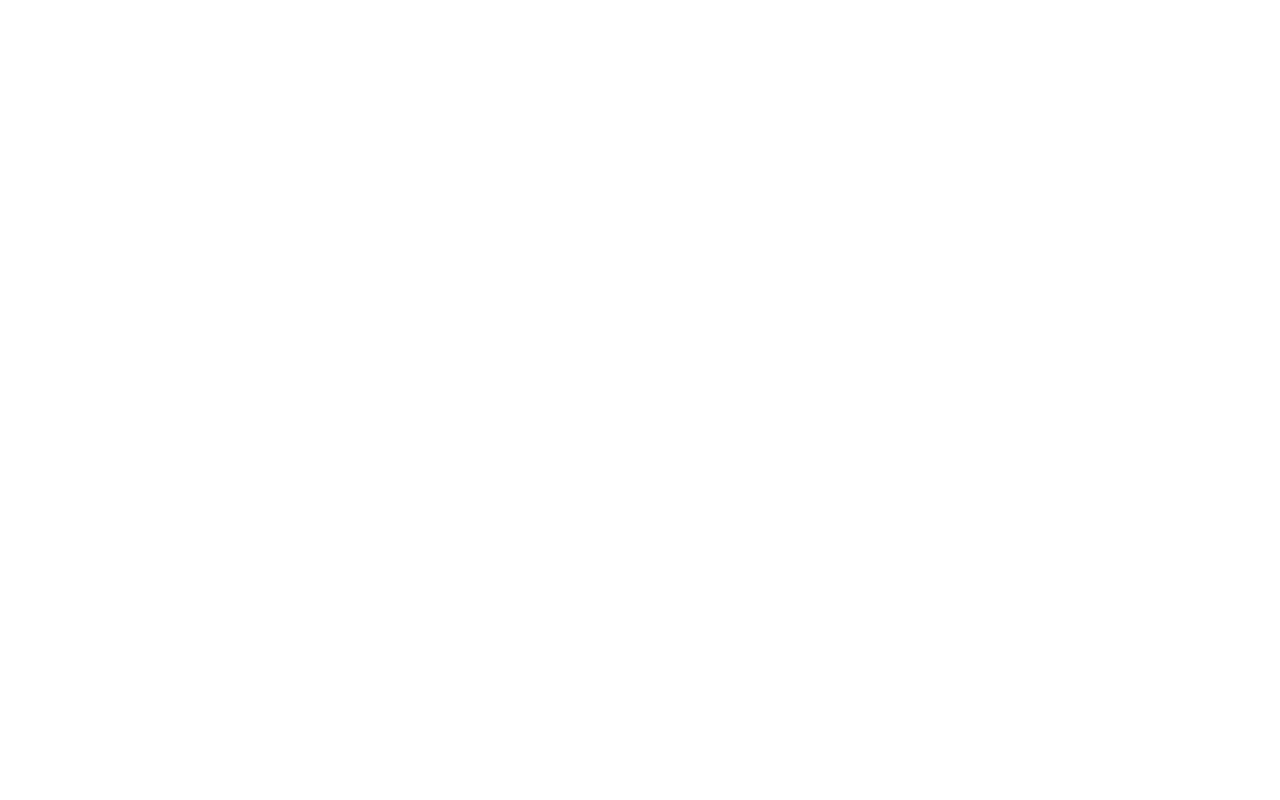
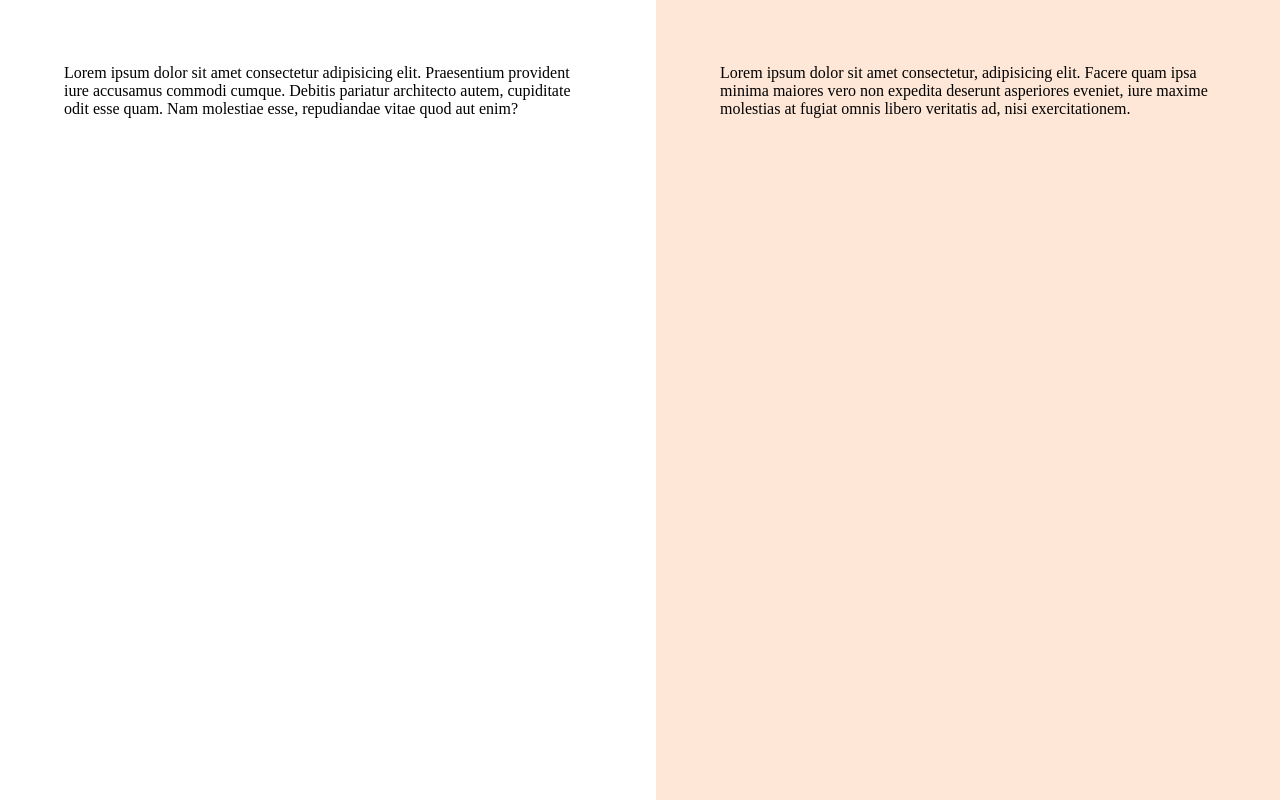
Before and after one commit to DanyeleNogueira/Formulario-de-Matricula, a plain HTML site: page index.html in a window 1280 px wide. Drawn offline with Linux system fonts and the light colour scheme; a web font is replaced by a local one.

Commit message:
layout.css

```diff
--- a/index.html
+++ b/index.html
@@ -13,6 +13,17 @@
 
 </head>
 <body>
-
+  <div id="app">
+    <main>
+      <div class="main-conteiner">
+        Lorem ipsum dolor sit amet consectetur adipisicing elit. Praesentium provident iure accusamus commodi cumque. Debitis pariatur architecto autem, cupiditate odit esse quam. Nam molestiae esse, repudiandae vitae quod aut enim?
+      </div>
+    </main>
+    <aside>
+      <div class="aside-container">
+        Lorem ipsum dolor sit amet consectetur, adipisicing elit. Facere quam ipsa minima maiores vero non expedita deserunt asperiores eveniet, iure maxime molestias at fugiat omnis libero veritatis ad, nisi exercitationem.
+      </div>
+    </aside>
+  </div>
 </body>
 </html>
--- a/styles/global.css
+++ b/styles/global.css
@@ -1,3 +1,9 @@
+*{
+  margin: 0;
+  padding: 0;
+  box-sizing: border-box;
+}
+
 :root {
   --font-family: 'Poppins' , sans-serif;
   --text: 400 1rem/1.5 var(--font-family);
@@ -17,3 +23,7 @@
 
 
 }
+body {
+  overflow: hidden;
+
+}
--- a/styles/index.css
+++ b/styles/index.css
@@ -1 +1,2 @@
 @import url(global.css);
+@import url(layout.css);
--- /dev/null
+++ b/styles/layout.css
@@ -0,0 +1,25 @@
+#app {
+display: grid;
+grid-template-columns: 51.25% 48.75%;
+height: 100vh;
+overflow: hidden;
+}
+
+main {
+overflow: auto;
+padding: 4rem;
+& .main-container {
+  max-width: 33rem;
+  margin-left: auto;
+}
+}
+
+
+aside {
+  background-color: var(--surface-secondary);
+  padding: 4rem;
+& .main-container {
+  max-width: 31rem;
+}
+
+}
```
